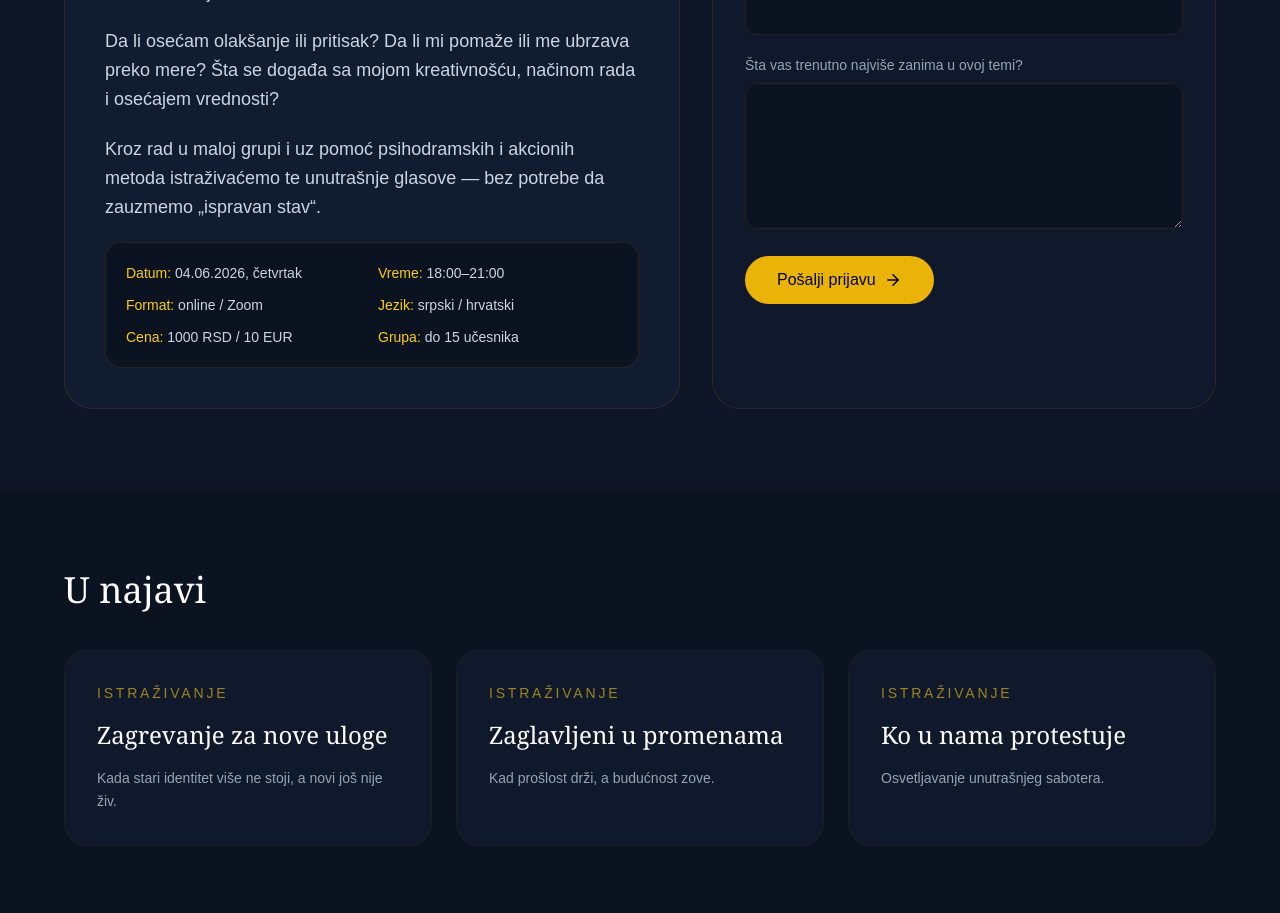
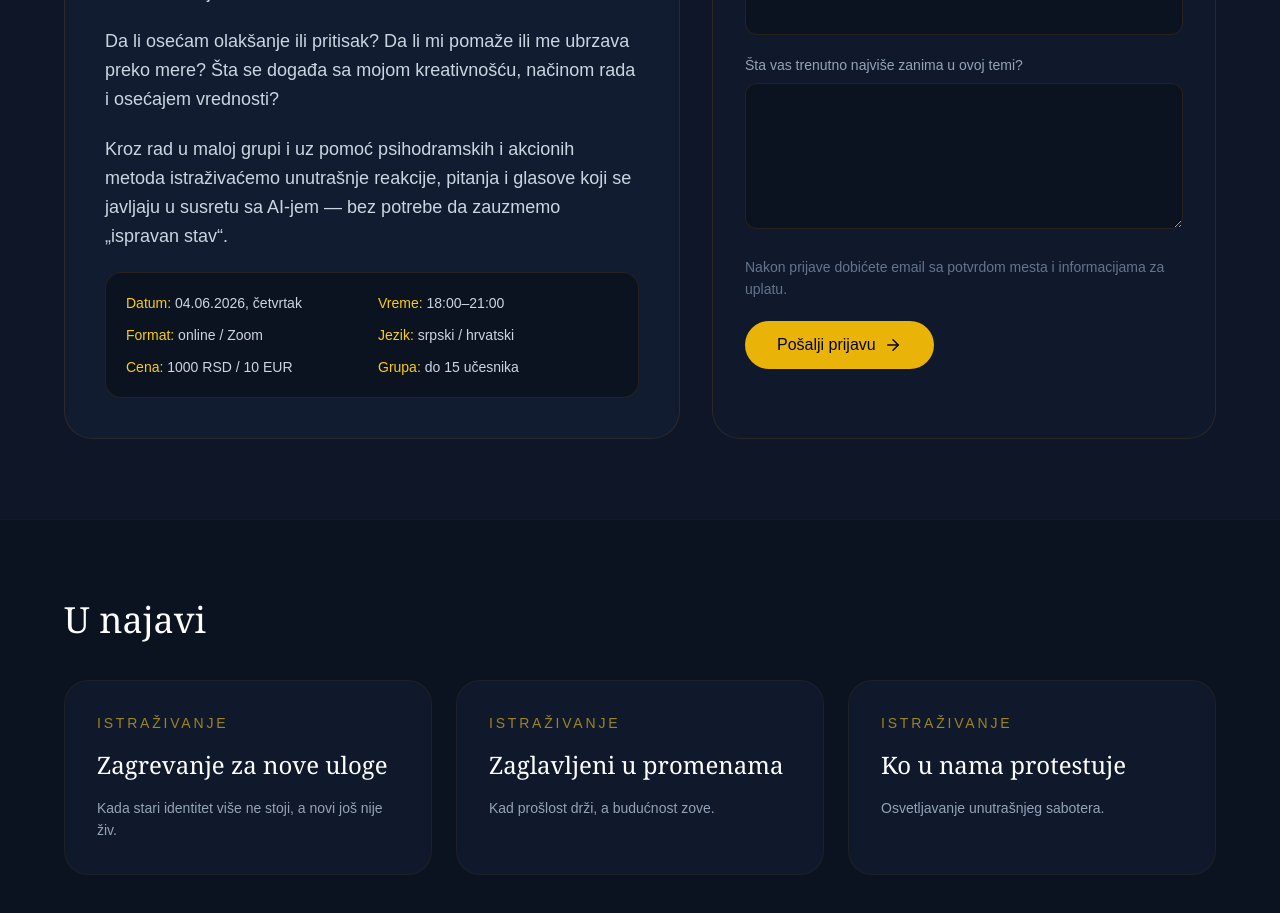
Before and after one commit to tihomirapsiholog/tihomira, a React (Create React App) app: page /en/events in a window 1280 px wide. Shown: the part 1100-2013 px from the top of the page. Built offline with nearby package versions, Linux system fonts and the light colour scheme; the HTML template or start-up script is replaced by a standard one.

Commit message:
Update EventsPage.jsx

```diff
--- a/src/pages/EventsPage.jsx
+++ b/src/pages/EventsPage.jsx
@@ -90,8 +90,8 @@ const handleSubmit = async (e) => {
 
                 <p>
                   Kroz rad u maloj grupi i uz pomoć psihodramskih i akcionih metoda
-                  istraživaćemo te unutrašnje glasove — bez potrebe da zauzmemo
-                  „ispravan stav“.
+                  istraživaćemo unutrašnje reakcije, pitanja i glasove koji se javljaju
+                  u susretu sa AI-jem — bez potrebe da zauzmemo „ispravan stav“.
                 </p>
 
                 <div className="mt-8 grid gap-3 rounded-2xl border border-yellow-700/20 bg-[#0b1220] p-5 text-sm text-slate-300 sm:grid-cols-2">
@@ -177,7 +177,9 @@ const handleSubmit = async (e) => {
                     className="w-full rounded-xl border border-yellow-700/20 bg-[#0b1220] px-4 py-3 text-white outline-none transition-colors focus:border-yellow-400"
                   />
                 </div>
-
+                <p className="text-sm leading-relaxed text-slate-500">
+                   Nakon prijave dobićete email sa potvrdom mesta i informacijama za uplatu.
+                  </p>
                 <button
                   type="submit"
                   className="inline-flex items-center gap-2 rounded-full bg-yellow-500 px-8 py-3 font-medium text-slate-950 transition-colors hover:bg-yellow-400"
```
